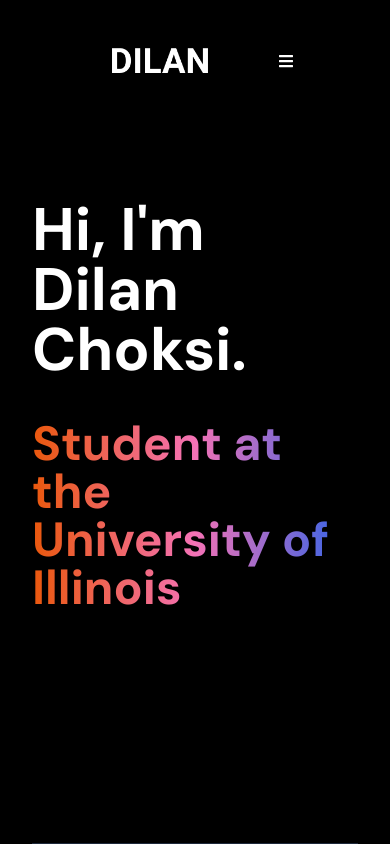
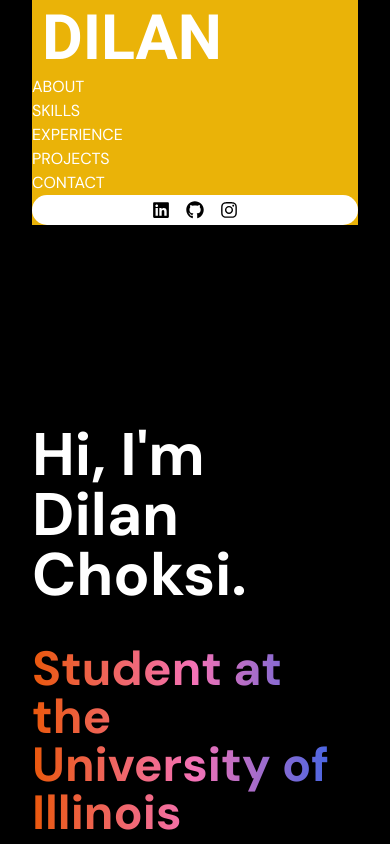
Before and after one commit to dilanchoksi/personal-website, a React (Vite) app: page / in a window 390 px wide. Shown: the top 844 px of the page. Built offline with nearby package versions, Linux system fonts and the light colour scheme.

Commit message:
set up navbar for smaller screens

```diff
--- a/src/components/Navbar.jsx
+++ b/src/components/Navbar.jsx
@@ -32,41 +32,25 @@
 
   return (
     <nav
-      className={` ${
-        menuOpen
-          ? "flex flex-col w-44 fixed right-0 bg-white h-screen z-50 p-8 text-black font-bold"
-          : `flex items-center fixed justify-between w-full top-0 left-0 md:px-6 lg:px-16 px-24 z-40 duration-1000 ${
-              scrolled ? "bg-white opacity-95 py-2" : "bg-transparent py-10"
-            }`
-      }    `}
+      className={`bg-yellow-500 md:flex md:items-center md:justify-between md:fixed md:w-full md:top-0 md:left-0 md:px-6 md:z-40 md:duration-1000 md:bg-transparent md:py-10 ${
+        scrolled ? "md:bg-zinc-300 md:opacity-95 md:py-2" : ""
+      }`}
     >
-      <div className="flex flex-shrink-0 items-center z-50">
-        <a href="#home">
+      <div className="md:flex md:flex-shrink-0 md:items-center md:z-50">
         <img
-            className={`mx-2 w-28 duration-700 ${scrolled ? "invert" : ""} ${
-              menuOpen ? "hidden" : ""
+          className={`md:mx-2 md:w-28 md:duration-700 ${
+            scrolled ? "md:invert" : ""
           }`}
           src={logo}
           alt=""
         />
-        </a>
       </div>
-      <div className="flex gap-4 z-50">
+      <div className="md:flex md:gap-4 md:z-50">
         <ul
-          className={` ${
-            menuOpen
-              ? `flex flex-col gap-4`
-              : `hidden md:flex items-center justify-center gap-4 font-sans font-bold duration-1000 ${
-                  scrolled ? "text-black" : ""
-                }`
-          } md:flex  `}
+          className={`md:flex md:items-center md:justify-center md:gap-4 md:font-sans md:font-bold md:duration-1000 ${
+            scrolled ? "md:invert" : ""
+          }`}
         >
-          <button
-            className={` ${menuOpen ? "" : "hidden"}`}
-            onClick={toggleMenu}
-          >
-            <FaTimes></FaTimes>
-          </button>
           <li>
             <a href="#about">ABOUT</a>
           </li>
@@ -82,12 +66,11 @@
           <li>
             <a href="#contact">CONTACT</a>
           </li>
+        </ul>
         <div
-            className={`flex items-center justify-center gap-4 text-lg rounded-full p-1.5 z-50 duration-1000 ${
-              menuOpen
-                ? "bg-black text-white"
-                : `${scrolled ? "bg-black text-white" : "bg-white text-black"}`
-            } `}
+          className={`flex items-center justify-center gap-4 text-lg rounded-full p-1.5 z-50 duration-1000 bg-white text-black ${
+            scrolled ? "invert" : ""
+          }`}
         >
           <a
             href="https://www.linkedin.com/in/dilanchoksi/"
@@ -111,13 +94,6 @@
             <FaInstagram />
           </a>
         </div>
-        </ul>
-        <button
-          className={` md:hidden ${menuOpen ? "hidden" : ""}`}
-          onClick={toggleMenu}
-        >
-          <FaBars></FaBars>
-        </button>
       </div>
     </nav>
   );
```
Lines whose indentation alone changed are shown as unchanged.
